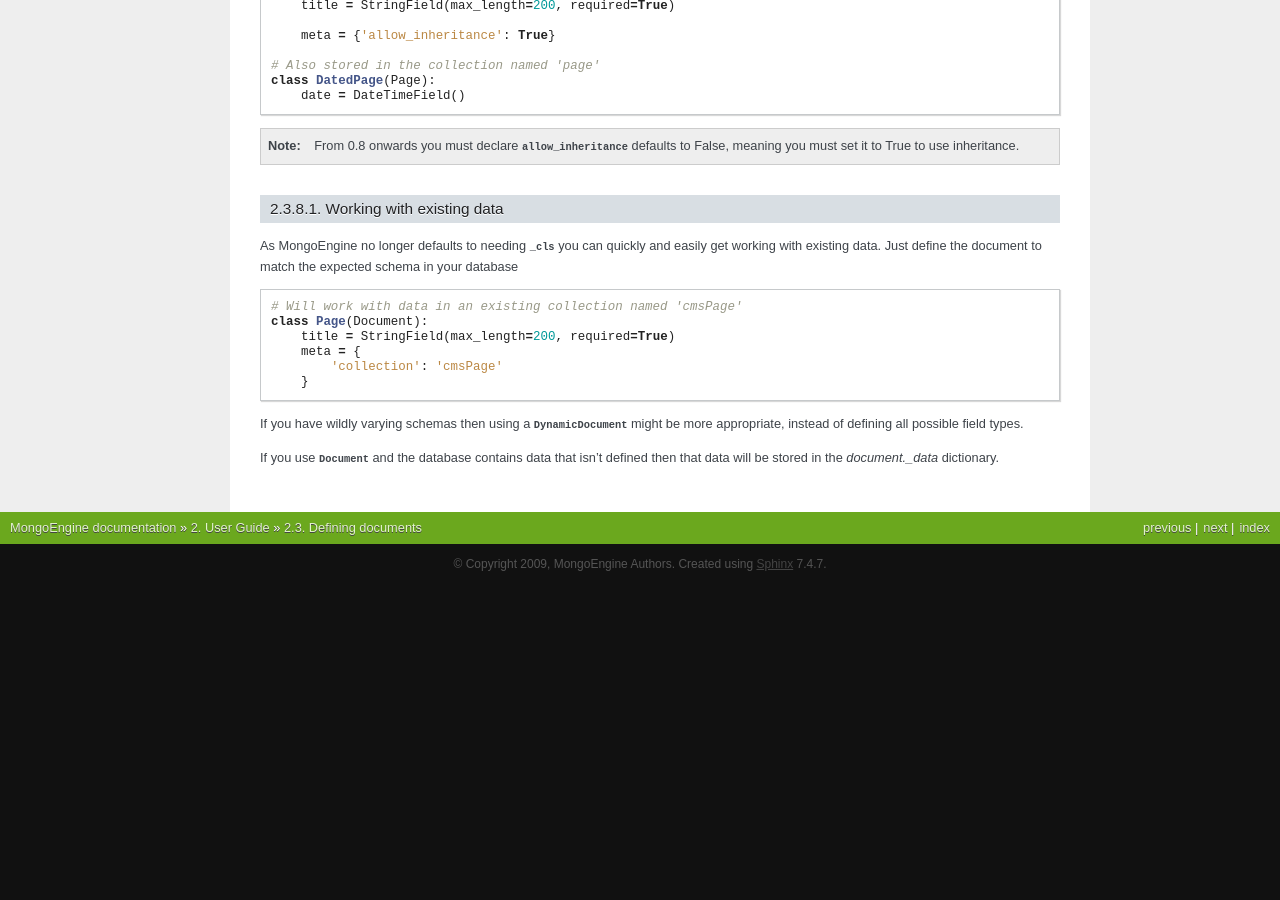
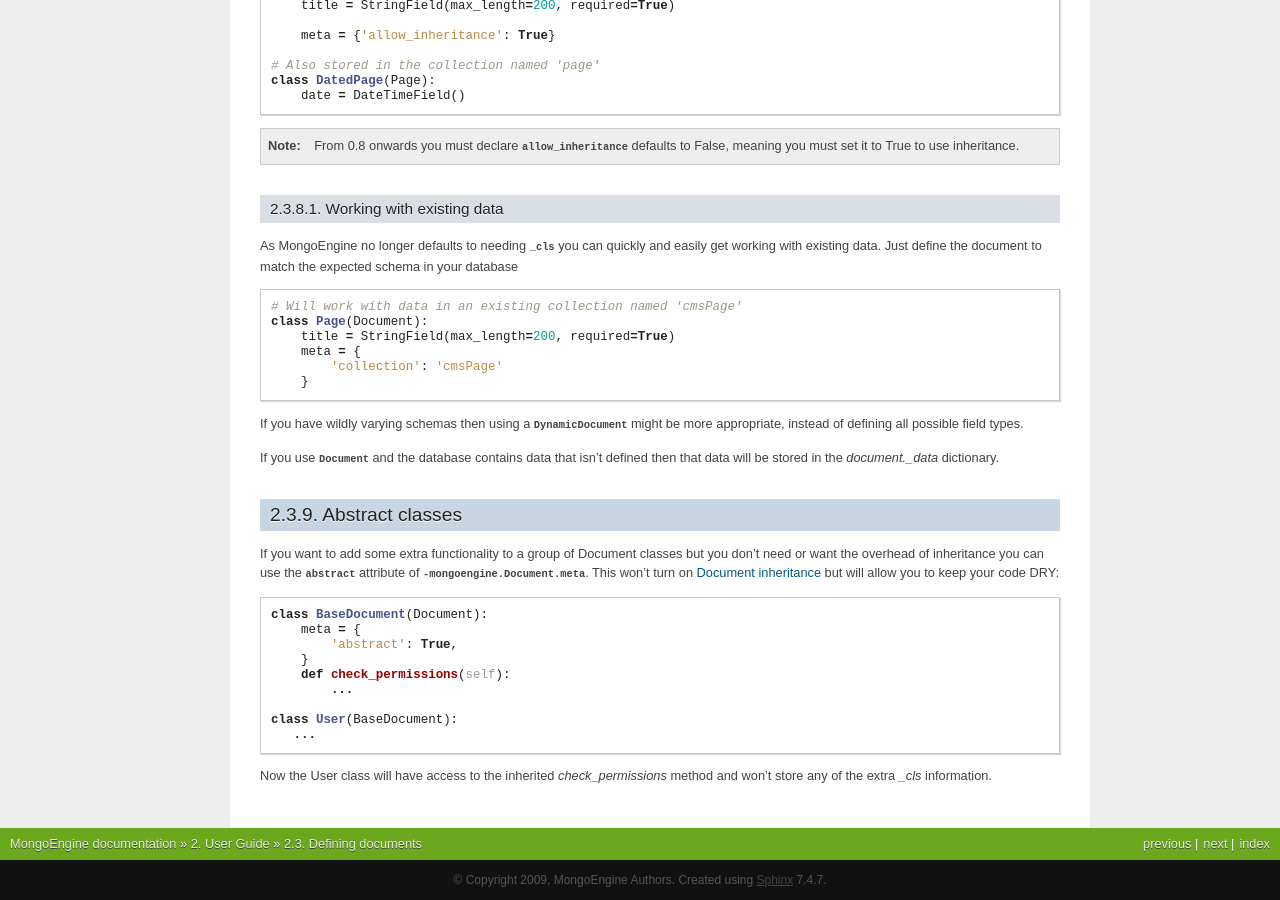
Before and after one commit to MongoEngine/mongoengine, a Sphinx documentation site: the page built from docs/guide/defining-documents.rst, in a window 1280 px wide and 900 px high, scrolled down 10506 px. Built offline with Sphinx 7.4.7, drawn with Linux system fonts in a browser that asks for light colours; the version number could not be read and is left out; before the commit the page ends 11090 px from its top, so only the background shows below that; some of the changed text lies outside the part shown.

Commit message:
Added documentation about abstract meta
Refs #438

```diff
--- a/docs/guide/defining-documents.rst
+++ b/docs/guide/defining-documents.rst
@@ -689,7 +689,6 @@ document.::
 .. note:: From 0.8 onwards you must declare :attr:`allow_inheritance` defaults
           to False, meaning you must set it to True to use inheritance.
 
-
 Working with existing data
 --------------------------
 As MongoEngine no longer defaults to needing :attr:`_cls` you can quickly and
@@ -709,3 +708,25 @@ defining all possible field types.
 
 If you use :class:`~mongoengine.Document` and the database contains data that
 isn't defined then that data will be stored in the `document._data` dictionary.
+
+Abstract classes
+================
+
+If you want to add some extra functionality to a group of Document classes but
+you don't need or want the overhead of inheritance you can use the
+:attr:`abstract` attribute of :attr:`-mongoengine.Document.meta`.
+This won't turn on :ref:`document-inheritance` but will allow you to keep your
+code DRY::
+
+        class BaseDocument(Document):
+            meta = {
+                'abstract': True,
+            }
+            def check_permissions(self):
+                ...
+
+        class User(BaseDocument):
+           ...
+
+Now the User class will have access to the inherited `check_permissions` method
+and won't store any of the extra `_cls` information.
```
